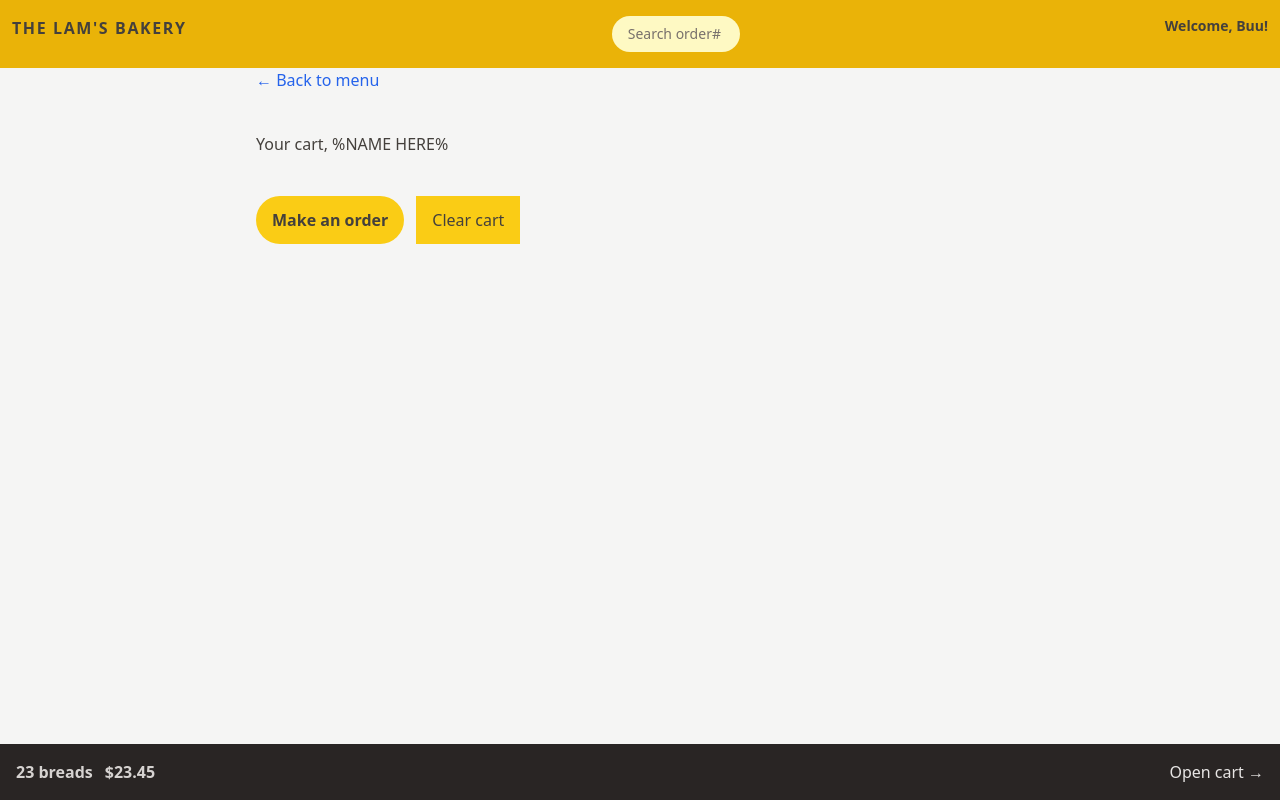
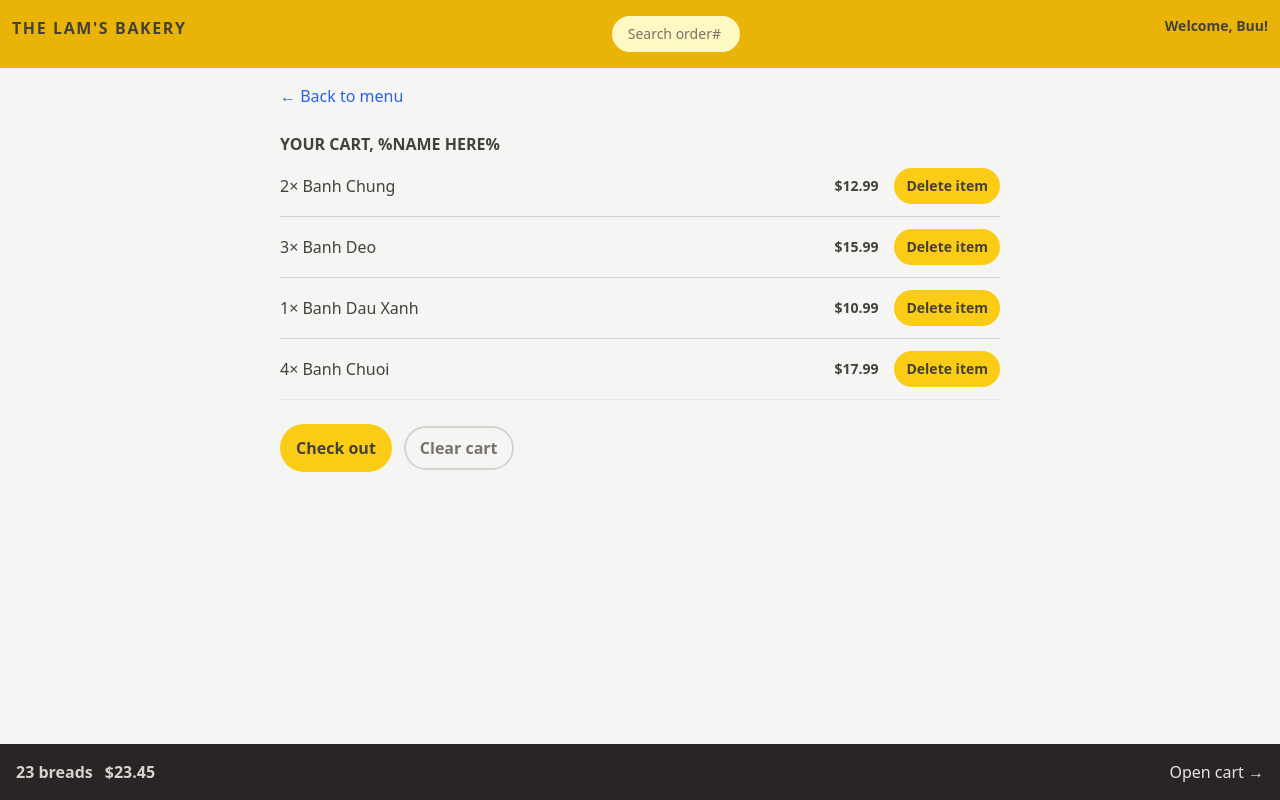
Before and after one commit to David99-MC/TheLams_Bakery, a React (Vite) app in the folder client/: page /cart in a window 1280 px wide. Built offline with nearby package versions, Linux system fonts and the light colour scheme.

Commit message:
Finished adding basic styles

```diff
--- a/client/src/App.tsx
+++ b/client/src/App.tsx
@@ -7,6 +7,7 @@ import Menu from "./features/menu/Menu"
 import Cart from "./features/cart/Cart"
 import CreateOrder from "./features/order/CreateOrder"
 import AppLayout from "./ui/AppLayout"
+import Order from "./features/order/Order"
 
 const queryClient: QueryClient = new QueryClient({
   defaultOptions: {
@@ -28,7 +29,7 @@ function App() {
             <Route path="/menu" element={<Menu />} />
             <Route path="/cart" element={<Cart />} />
             <Route path="/order/new" element={<CreateOrder />} />
-            {/* <Route path="/order/:orderID" element={<CreateOrder />} /> */}
+            <Route path="/order/:orderID" element={<Order />} />
           </Route>
         </Routes>
       </BrowserRouter>
--- a/client/src/features/cart/Cart.tsx
+++ b/client/src/features/cart/Cart.tsx
@@ -1,20 +1,62 @@
 import Button from "../../ui/Button"
 import LinkButton from "../../ui/LinkButton"
+import CartItem from "./CartItem"
+
+// type CartItemProp = {
+//   productID: string
+//   name: string
+//   quantity: number
+//   totalPrice: number
+// }
+
+const fakeCartItems = [
+  {
+    productID: "1",
+    name: "Banh Chung",
+    quantity: 2,
+    totalPrice: 12.99,
+  },
+  {
+    productID: "2",
+    name: "Banh Deo",
+    quantity: 3,
+    totalPrice: 15.99,
+  },
+  {
+    productID: "3",
+    name: "Banh Dau Xanh",
+    quantity: 1,
+    totalPrice: 10.99,
+  },
+  {
+    productID: "4",
+    name: "Banh Chuoi",
+    quantity: 4,
+    totalPrice: 17.99,
+  },
+]
 
 function Cart() {
   return (
-    <div>
+    <div className="mx-6 my-4">
       <LinkButton to="/menu">&larr; Back to menu</LinkButton>
 
-      <div className="my-10">
-        <h2>Your cart, %NAME HERE%</h2>
+      <div className="my-6">
+        <h2 className="font-bold uppercase text-stone-700">
+          Your cart, %NAME HERE%
+        </h2>
+        <ul className="divide-y divide-stone-300 border-b">
+          {fakeCartItems.map((item) => (
+            <CartItem key={item.productID} {...item} />
+          ))}
+        </ul>
       </div>
 
       <div className="space-x-3">
         <Button type="primary" to="/order/new">
-          Make an order
+          Check out
         </Button>
-        <button className="bg-yellow-400 px-4 py-3">Clear cart</button>
+        <Button type="secondary">Clear cart</Button>
       </div>
     </div>
   )
--- a/client/src/features/cart/CartItem.tsx
+++ b/client/src/features/cart/CartItem.tsx
@@ -1,25 +1,26 @@
-import { formatCurrency } from "../../utils/helper";
+import Button from "../../ui/Button"
 
 type CartItemProp = {
-  productID: string;
-  name: string;
-  quantity: number;
-  totalPrice: number;
-};
+  productID: string
+  name: string
+  quantity: number
+  totalPrice: number
+}
 
 function CartItem(item: CartItemProp) {
-  const { productID, name, quantity, totalPrice } = item;
+  const { name, quantity, totalPrice } = item
 
   return (
-    <li>
-      <p>
+    <li className="py-3 sm:flex sm:items-center sm:justify-between">
+      <p className="font-medium">
         {quantity}&times; {name}
       </p>
-      <div>
-        <p>{formatCurrency(totalPrice)}</p>
+      <div className="flex items-center justify-between sm:gap-4">
+        <p className="text-sm font-bold">${totalPrice}</p>
+        <Button type="small">Delete item</Button>
       </div>
     </li>
-  );
+  )
 }
 
-export default CartItem;
+export default CartItem
--- /dev/null
+++ b/client/src/features/order/Order.tsx
@@ -0,0 +1,124 @@
+// Test ID: IIDSAT
+
+import { calcMinutesLeft, formatDate } from "../../utils/helper"
+import OrderItem from "./OrderItem"
+
+type order = {
+  id: string
+  status: "Received" | "In oven" | "In Delivery" | "Delivered"
+  customer: string
+  phone: string
+  address: string
+  priority: boolean
+  estimatedDelivery: string
+  cart: {
+    productID: number
+    name: string
+    quantity: number
+    unitPrice: number
+    totalPrice: number
+  }[]
+  position: string
+  orderPrice: number
+  priorityPrice: number
+}
+
+const fakeOrder: order = {
+  id: "ABCDEF",
+  status: "Received",
+  customer: "Buu",
+  phone: "123456789",
+  address: "Mesa, Az , USA",
+  priority: true,
+  estimatedDelivery: "2027-04-25T10:00:00",
+  cart: [
+    {
+      productID: 7,
+      name: "Banh Chung",
+      quantity: 3,
+      unitPrice: 16,
+      totalPrice: 48,
+    },
+    {
+      productID: 5,
+      name: "Banh Chuoi",
+      quantity: 2,
+      unitPrice: 16,
+      totalPrice: 32,
+    },
+    {
+      productID: 3,
+      name: "Banh Dau Xanh",
+      quantity: 1,
+      unitPrice: 15,
+      totalPrice: 15,
+    },
+  ],
+  position: "-9.000,38.000",
+  orderPrice: 95,
+  priorityPrice: 19,
+}
+
+function Order() {
+  // Everyone can search for all orders, so for privacy reasons we're gonna gonna exclude names or address, these are only for the restaurant staff
+  const {
+    id,
+    status,
+    priority,
+    priorityPrice,
+    orderPrice,
+    estimatedDelivery,
+    cart,
+  } = fakeOrder
+  const deliveryIn = calcMinutesLeft(estimatedDelivery)
+
+  return (
+    <div className="space-y-8 px-5 py-6">
+      <div className="item-center flex flex-wrap justify-between gap-3">
+        <h2 className="text-xl font-bold">Order #{id} status</h2>
+
+        <div className=" space-x-2">
+          {priority && (
+            <span className="rounded-full bg-red-500 p-2 font-semibold tracking-wide text-red-50">
+              PRIORITY
+            </span>
+          )}
+          <span className="rounded-full bg-green-500 p-2 font-semibold tracking-wide text-green-50">
+            {status}
+          </span>
+        </div>
+      </div>
+
+      <div className="flex flex-wrap items-center justify-between bg-stone-200 p-4">
+        <p className="font-semibold">
+          {deliveryIn >= 0
+            ? `Only ${calcMinutesLeft(estimatedDelivery)} minutes left 😃`
+            : "Order should have arrived"}
+        </p>
+        <p className="text-sm text-stone-500">
+          (Estimated delivery: {formatDate(estimatedDelivery)})
+        </p>
+      </div>
+
+      <ul className="divide-y divide-stone-200 border-b border-t">
+        {cart.map((item) => (
+          <OrderItem key={item.productID} {...item} />
+        ))}
+      </ul>
+
+      <div className="bg-stone-200 p-4">
+        <p className="text-sm font-medium">Price pizza: ${orderPrice}</p>
+        {priority && (
+          <p className="text-sm font-medium">
+            Price priority: ${priorityPrice}
+          </p>
+        )}
+        <p className="font-bold">
+          To pay on delivery: ${orderPrice + priorityPrice}
+        </p>
+      </div>
+    </div>
+  )
+}
+
+export default Order
--- a/client/src/features/order/OrderItem.tsx
+++ b/client/src/features/order/OrderItem.tsx
@@ -1,18 +1,22 @@
-import { formatCurrency } from "../../utils/helper";
+type item = {
+  name: string
+  quantity: number
+  totalPrice: number
+}
 
-function OrderItem({ item, isLoadingIngredients, ingredients }) {
-  const { quantity, name, totalPrice } = item;
+function OrderItem(item: item) {
+  const { quantity, name, totalPrice } = item
 
   return (
-    <li>
-      <div>
+    <li className="py-3">
+      <div className="item-center flex justify-between">
         <p>
-          <span>{quantity}&times;</span> {name}
+          <span className="font-semibold">{quantity}&times;</span> {name}
         </p>
-        <p>{formatCurrency(totalPrice)}</p>
+        <p className="font-bold">${totalPrice}</p>
       </div>
     </li>
-  );
+  )
 }
 
-export default OrderItem;
+export default OrderItem
--- a/client/src/features/user/CreateUser.tsx
+++ b/client/src/features/user/CreateUser.tsx
@@ -14,7 +14,7 @@ function CreateUser() {
 
       <input
         type="text"
-        className="input mb-6"
+        className="input mb-6 w-full"
         placeholder="Your full name"
         value={username}
         onChange={(e) => setUsername(e.target.value)}
--- a/client/src/index.css
+++ b/client/src/index.css
@@ -4,7 +4,7 @@
 
 @layer components {
   .input {
-    @apply w-full rounded-full border border-stone-200 px-4 py-2 text-sm transition-all duration-300 placeholder:text-stone-500 focus:outline-none focus:ring focus:ring-yellow-400;
+    @apply rounded-full border border-stone-200 px-4 py-2 text-sm transition-all duration-300 placeholder:text-stone-500 focus:outline-none focus:ring focus:ring-yellow-400;
   }
 
   /* https://dev.to/afif/i-made-100-css-loaders-for-your-next-project-4eje */
--- a/client/src/ui/Button.tsx
+++ b/client/src/ui/Button.tsx
@@ -4,7 +4,7 @@ type ButtonProps = {
   children: React.ReactNode
   disabled?: boolean
   to?: string
-  type: "primary" | "small"
+  type: "primary" | "secondary" | "small"
 }
 
 function Button({ children, disabled, to, type }: ButtonProps) {
@@ -14,6 +14,8 @@ function Button({ children, disabled, to, type }: ButtonProps) {
   const btnType = {
     primary: base + " px-4 py-3",
     small: base + " px-3 py-2 text-sm",
+    secondary:
+      "inline-block rounded-full font-semibold outline-none transition-colors duration-300 text-stone-500 hover:text-stone-800 hover:bg-stone-300 border-stone-300 border-2 focus:bg-stone-300 focus:ring focus:ring-stone-300 focus:ring-offset-2 focus:text-stone-800 disabled:cursor-not-allowed px-3.5 py-2",
   }
 
   if (to)
--- a/client/src/utils/helper.ts
+++ b/client/src/utils/helper.ts
@@ -1,4 +1,4 @@
-export function formatDate(dateStr: Date) {
+export function formatDate(dateStr: string) {
   return new Intl.DateTimeFormat("en", {
     day: "numeric",
     month: "short",
@@ -7,7 +7,7 @@ export function formatDate(dateStr: Date) {
   }).format(new Date(dateStr))
 }
 
-export function calcMinutesLeft(dateStr: Date) {
+export function calcMinutesLeft(dateStr: string) {
   const d1 = new Date().getTime()
   const d2 = new Date(dateStr).getTime()
   return Math.round((d2 - d1) / 60000)
```
Also changed, not shown: client/index.html (+4 -1 lines), client/src/features/order/CreateOrder.tsx (+29 -21 lines).
